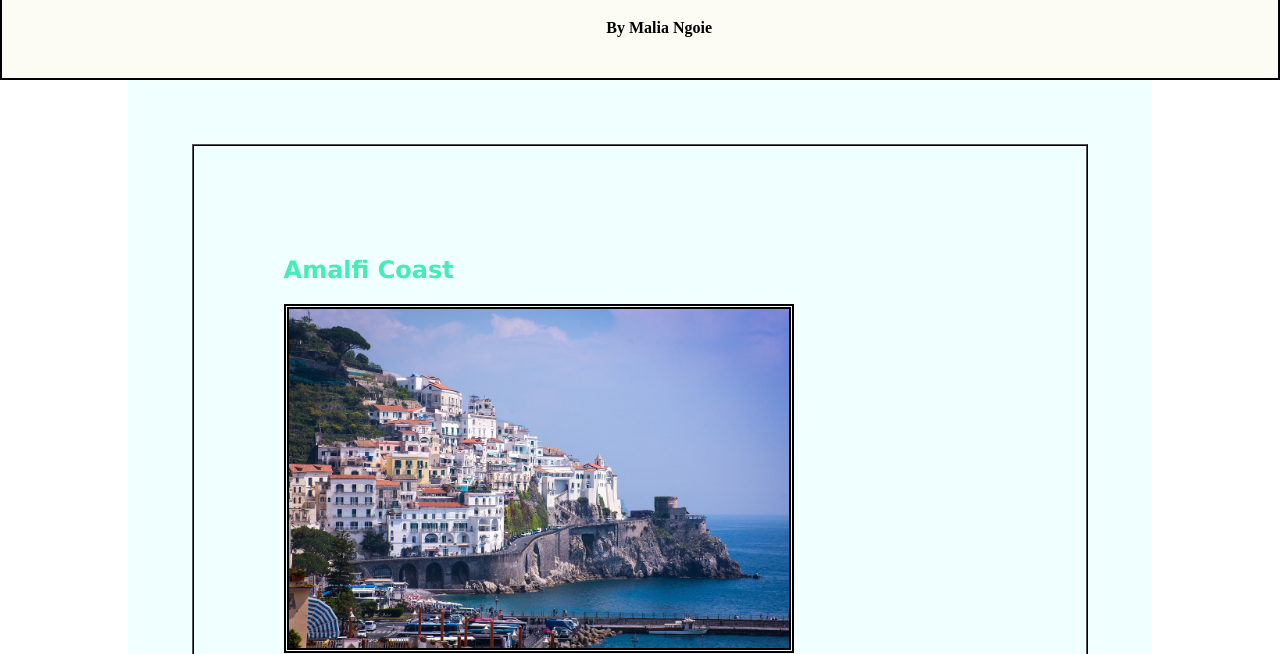
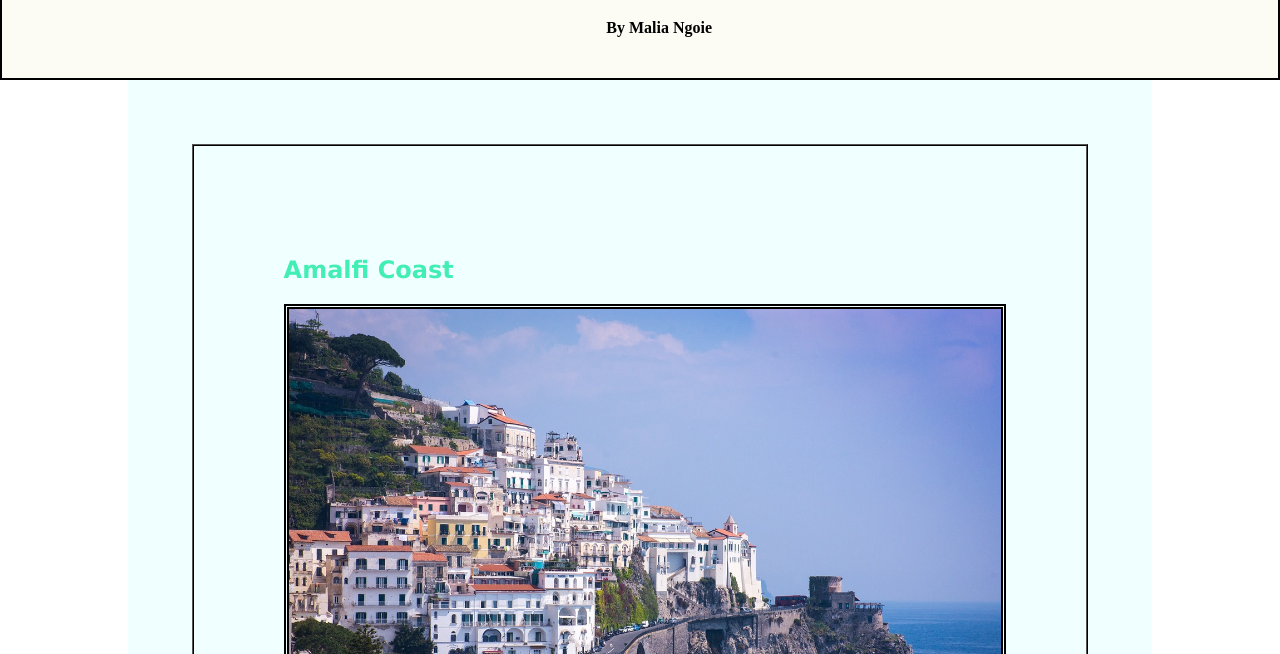
Before and after one commit to MaliaN77/project2, a plain HTML site: page index.html in a window 1280 px wide. Shown: the part 128-782 px from the top of the page. Drawn offline with Linux system fonts and the light colour scheme.

Commit message:
Update index.html

```diff
--- a/index.html
+++ b/index.html
@@ -13,7 +13,7 @@
                 border: 2px solid black;
                 padding: 5% 2% 2% 5%;
                 text-align: center;
-                background-color: rgba(245, 245, 220, 0.33)
+                background-color: rgba(245, 245, 220, 0.33);
 
             }
             header h1 {
@@ -30,14 +30,15 @@
                 padding: 10%;
             }
             main img {
-                border: 5px double
+                border: 5px double;
+                width: 100%;
             }
             main p{
                text-align: left;
                 font-family: verdana, sans-serif;
             }
             main ul{
-                border: dashed
+                border: dashed;
             }
             h2 {
                 font-family: Geneva, sans-serif;
```
